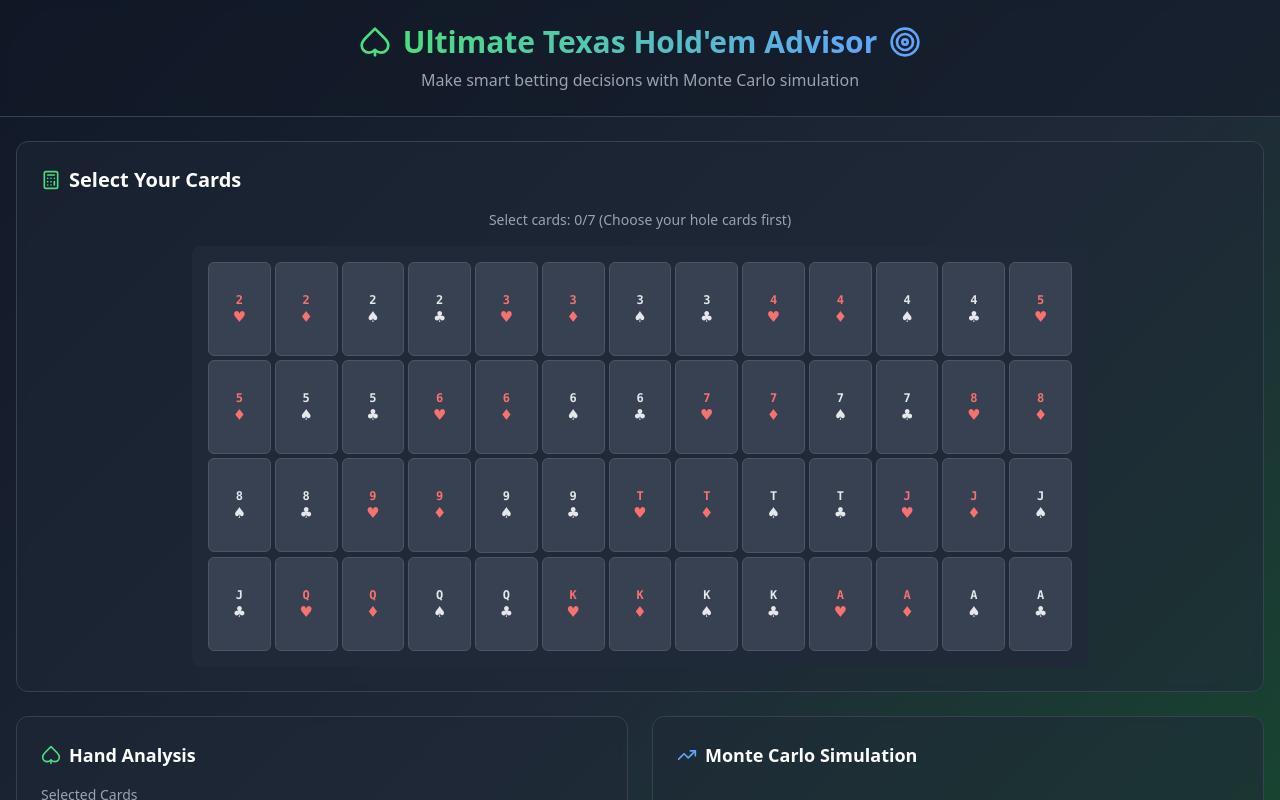
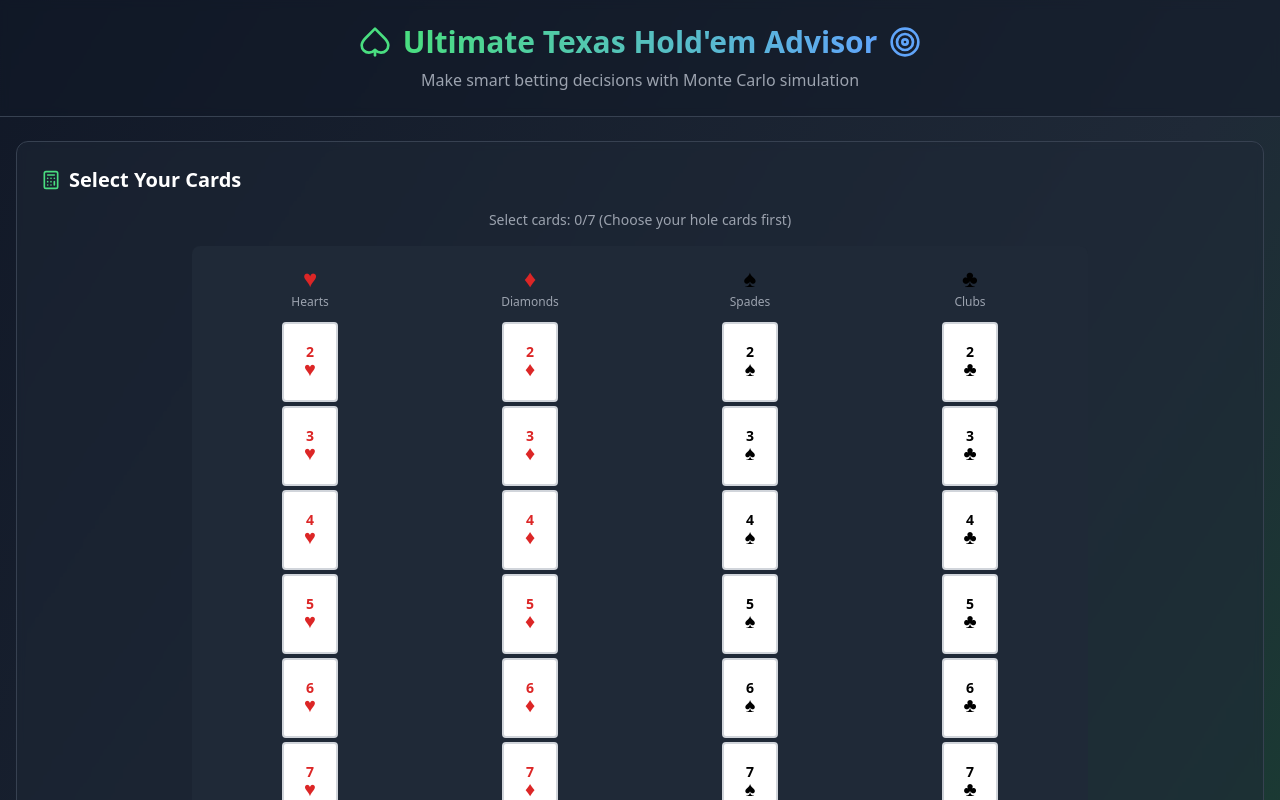
Before and after one commit to khulekanishibe/UltimateTexasHoldemPokerAdvisor, a React (Vite) app: page / in a window 1280 px wide. Shown: the top 800 px of the page. Built offline with nearby package versions, Linux system fonts and the light colour scheme.

Commit message:
Redesign CardPicker with Suit-Based Layout

```diff
--- a/src/components/CardPicker.tsx
+++ b/src/components/CardPicker.tsx
@@ -6,24 +6,31 @@ export type Card = `${'2'|'3'|'4'|'5'|'6'|'7'|'8'|'9'|'T'|'J'|'Q'|'K'|'A'}${'h'|
 const allRanks = ['2','3','4','5','6','7','8','9','T','J','Q','K','A'];
 const allSuits = ['h','d','s','c'];
 
-// Generate complete 52-card deck
-function generateDeck(): Card[] {
-  return allRanks.flatMap(r => allSuits.map(s => `${r}${s}` as Card));
+// Convert suit letter to symbol
+function getSuitSymbol(suit: string): string {
+  switch (suit) {
+    case 'h': return '♥';
+    case 'd': return '♦';
+    case 's': return '♠';
+    case 'c': return '♣';
+    default: return '';
+  }
 }
 
 // Get suit color for visual styling
 function getSuitColor(suit: string): string {
-  return suit === 'h' || suit === 'd' ? 'text-red-400' : 'text-gray-200';
+  return suit === 'h' || suit === 'd' ? 'text-red-600' : 'text-black';
 }
 
-// Convert suit letter to symbol
-function getSuitSymbol(suit: string): string {
-  const symbols = { h: '♥', d: '♦', s: '♠', c: '♣' };
-  return symbols[suit as keyof typeof symbols] || suit;
+// Get suit name for accessibility
+function getSuitName(suit: string): string {
+  const names = { h: 'Hearts', d: 'Diamonds', s: 'Spades', c: 'Clubs' };
+  return names[suit as keyof typeof names] || suit;
 }
 
 /**
- * CardPicker component renders a grid of all 52 cards as clickable buttons.
+ * CardPicker component renders cards organized by suit in 4 columns.
+ * Each column represents one suit with ranks from 2 to A.
  * Users can select/deselect cards up to 7 total (2 hole + 5 community).
  * Calls onSelect callback with current selection array whenever cards change.
  */
@@ -61,38 +68,60 @@ export default function CardPicker({ onSelect }: CardPickerProps) {
         </p>
       </div>
 
-      <div className="grid grid-cols-13 gap-1 p-4 bg-gray-800 rounded-lg">
-        {generateDeck().map(card => {
-          const rank = card[0];
-          const suit = card[1];
+      {/* Scrollable container for mobile */}
+      <div className="overflow-x-auto pb-4">
+        <div className="grid grid-cols-4 gap-4 min-w-[320px] p-4 bg-gray-800 rounded-lg">
+          {allSuits.map(suit => (
+            <div key={suit} className="flex flex-col items-center gap-1">
+              {/* Suit header */}
+              <div className="mb-2 text-center">
+                <div className={`text-2xl ${getSuitColor(suit)}`}>
+                  {getSuitSymbol(suit)}
+                </div>
+                <div className="text-xs text-gray-400 font-medium">
+                  {getSuitName(suit)}
+                </div>
+              </div>
+
+              {/* Cards in this suit */}
+              {allRanks.map(rank => {
+                const card = `${rank}${suit}` as Card;
                 const isSelected = selected.includes(card);
+                const isDisabled = selected.length >= 7 && !isSelected;
 
                 return (
                   <button
                     key={card}
+                    onClick={() => toggleCard(card)}
+                    disabled={isDisabled}
                     className={`
-                aspect-[2/3] p-1 border rounded-md font-mono text-xs font-bold
+                      w-14 h-20 rounded border-2 text-lg font-bold
+                      flex flex-col justify-center items-center
                       transition-all duration-200 transform hover:scale-105
                       ${isSelected
-                  ? "bg-green-600 border-green-400 text-white shadow-lg"
-                  : "bg-gray-700 border-gray-600 hover:bg-gray-600 hover:border-gray-500"
+                        ? `bg-white ring-4 ring-green-500 shadow-lg ${getSuitColor(suit)}`
+                        : `bg-white hover:bg-gray-100 border-gray-300 ${getSuitColor(suit)}`
                       }
-                ${getSuitColor(suit)}
+                      ${isDisabled
+                        ? 'opacity-50 cursor-not-allowed hover:scale-100'
+                        : 'hover:shadow-md cursor-pointer'
+                      }
                     `}
-              onClick={() => toggleCard(card)}
-              disabled={selected.length >= 7 && !isSelected}
                     aria-pressed={isSelected}
+                    aria-label={`${rank} of ${getSuitName(suit)}`}
                     title={`${rank}${getSuitSymbol(suit)}`}
                   >
-              <div className="flex flex-col items-center justify-center h-full">
-                <span className="text-xs">{rank}</span>
-                <span className="text-lg leading-none">{getSuitSymbol(suit)}</span>
-              </div>
+                    <span className="text-sm leading-none">{rank}</span>
+                    <span className="text-xl leading-none">{getSuitSymbol(suit)}</span>
                   </button>
                 );
               })}
             </div>
+          ))}
+        </div>
+      </div>
 
+      {/* Selected cards display */}
       {selected.length > 0 && (
         <div className="mt-4 p-3 bg-gray-800 rounded-lg">
           <p className="text-sm font-medium text-gray-300 mb-2">Selected Cards:</p>
@@ -101,15 +130,22 @@ export default function CardPicker({ onSelect }: CardPickerProps) {
               <span
                 key={card}
                 className={`
-                  px-2 py-1 rounded text-sm font-mono font-bold
-                  ${index < 2 ? 'bg-blue-600' : 'bg-green-600'}
-                  ${getSuitColor(card[1])}
+                  px-3 py-1 rounded text-sm font-bold border-2
+                  ${index < 2
+                    ? 'bg-blue-600 border-blue-400 text-white'
+                    : 'bg-green-600 border-green-400 text-white'
+                  }
+                  ${getSuitColor(card[1]) === 'text-red-600' ? 'text-red-200' : 'text-white'}
                 `}
               >
                 {card[0]}{getSuitSymbol(card[1])}
               </span>
             ))}
           </div>
+          <div className="mt-2 text-xs text-gray-500">
+            <span className="text-blue-400">■</span> Hole Cards •
+            <span className="text-green-400">■</span> Community Cards
+          </div>
         </div>
       )}
     </div>
```
Lines whose indentation alone changed are shown as unchanged.
